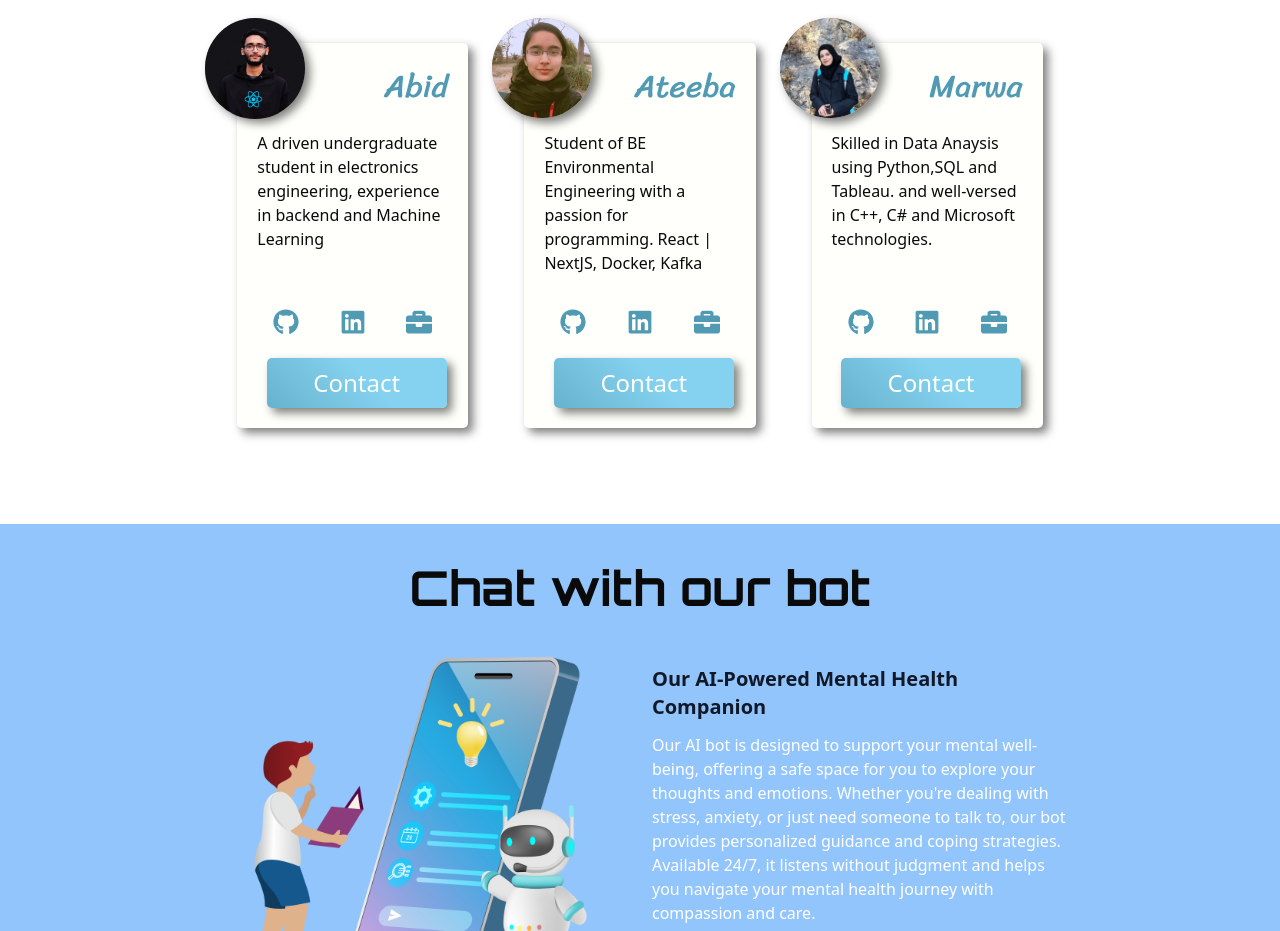
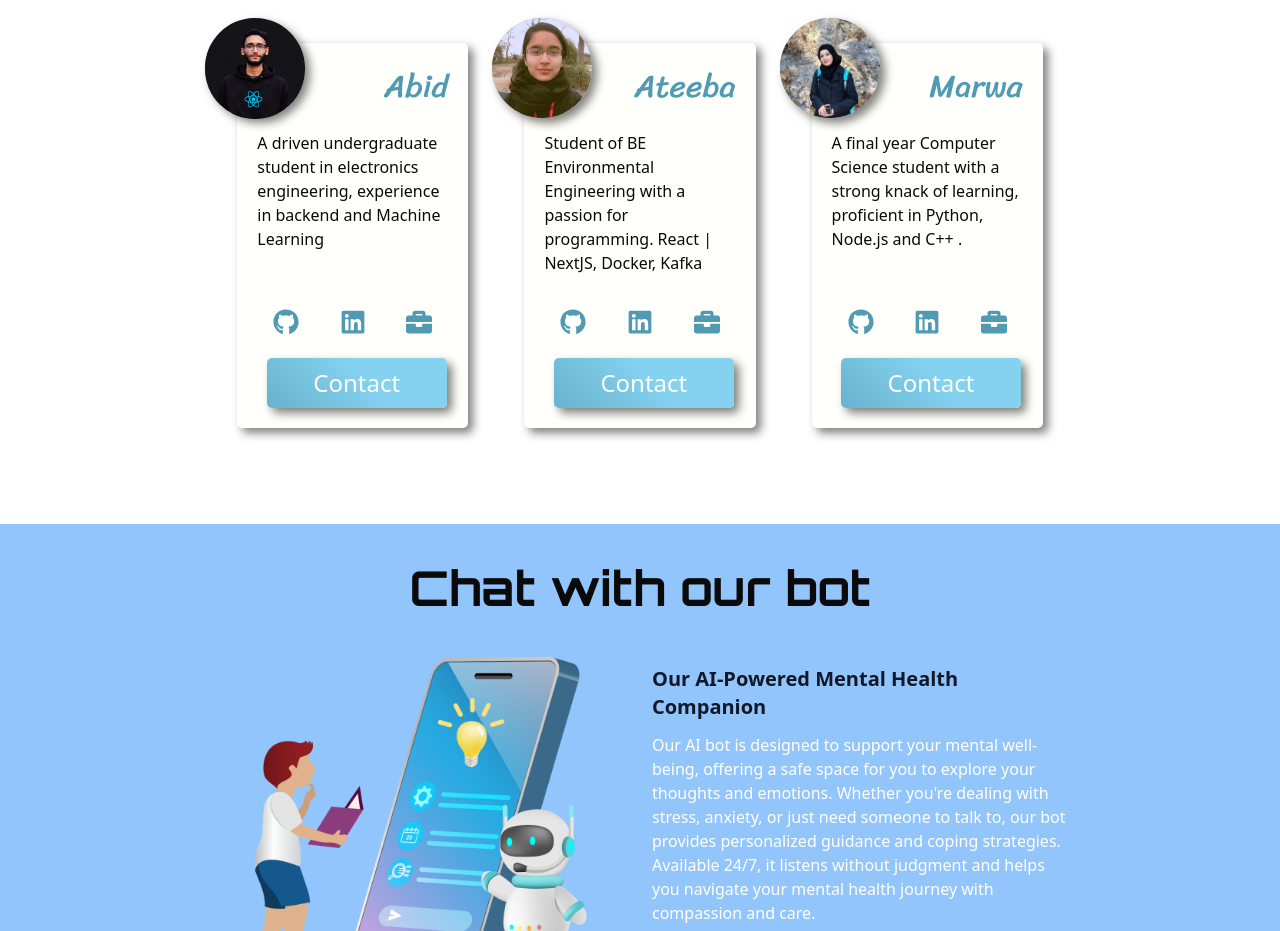
Before and after one commit to ateebamateen21/sentiment-analyzer-frontend, a Next.js app: page / in a window 1280 px wide. Shown: the part 1920-2851 px from the top of the page. Built offline with nearby package versions, Linux system fonts and the light colour scheme; grey boxes are pictures that could not be loaded.

Commit message:
changed a profile desc

```diff
--- a/src/components/profileSection/ProfileSection.tsx
+++ b/src/components/profileSection/ProfileSection.tsx
@@ -44,8 +44,7 @@ function ProfileSection() {
             <ProfileCard
               photo={Marwa}
               name="Marwa"
-              description="Skilled in Data Anaysis using Python,SQL and Tableau.
-              and well-versed in C++, C# and Microsoft technologies."
+              description="A final year Computer Science student with a strong knack of learning, proficient in Python, Node.js and C++ ."
               links={{
                 email: "marvashahid09@gmail.com",
                 github: "https://github.com/marwashahid",
```
